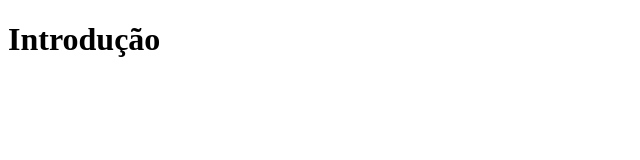
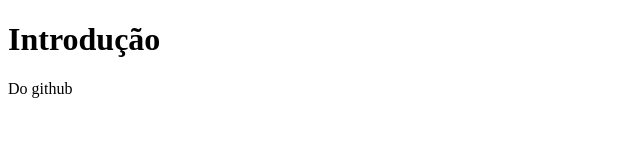
Before and after one commit to juliafealves/alura-js, a plain HTML site: page introducao.html in a window 1280 px wide. Shown: the full height of the page, 0-640 px from the left. Drawn offline with Linux system fonts and the light colour scheme.

Commit message:
Update introducao.html

```diff
--- a/introducao.html
+++ b/introducao.html
@@ -6,5 +6,6 @@
   </head>
   <body>
     <h1>Introdução</h1>
+    Do github
   </body>
 </html>
```
